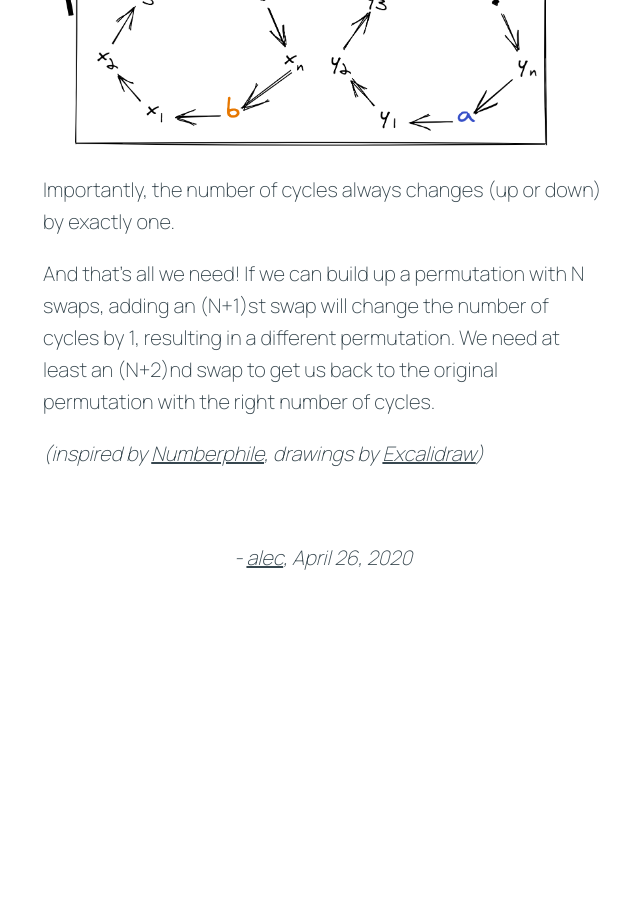
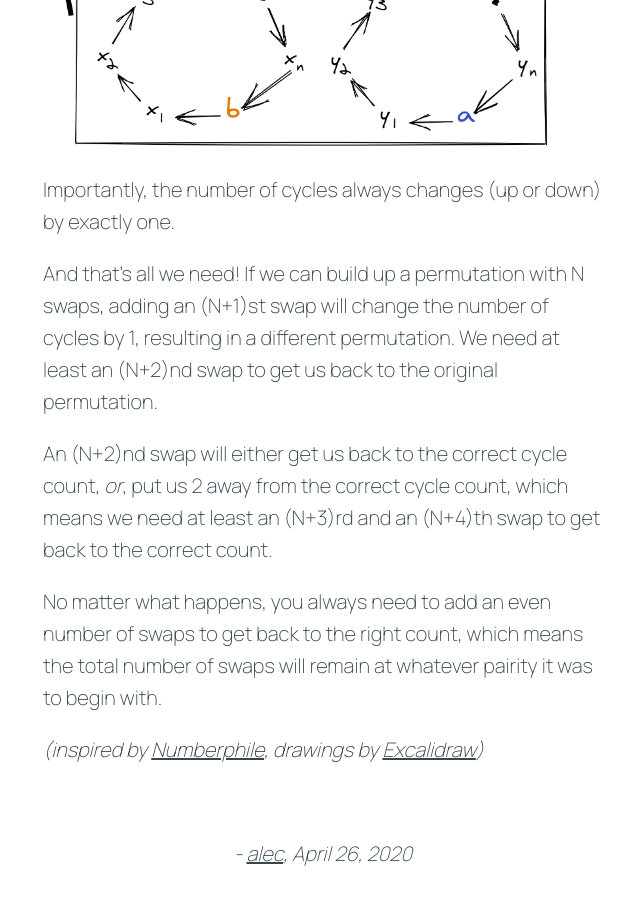
Before and after one commit to AlecBenzer/alecbenzer.github.com, a Jekyll site: the page built from _posts/2020-04-26-permutation-parity.md, in a window 1280 px wide and 900 px high, scrolled down 3097 px. Shown: the whole window, without its empty margins (317-957 px from the left). Built offline with Jekyll 4.4.1, drawn with Linux system fonts in a browser that asks for light colours; nearby versions of some CDN libraries; before the commit the page ends 3711 px from its top, so only the background shows below that.

Commit message:
Explain permutation a bit more

```diff
--- a/_posts/2020-04-26-permutation-parity.md
+++ b/_posts/2020-04-26-permutation-parity.md
@@ -60,6 +60,14 @@ Importantly, the number of cycles always changes (up or down) by exactly one.
 And that's all we need! If we can build up a permutation with N swaps, adding
 an (N+1)st swap will change the number of cycles by 1, resulting in a
 different permutation. We need at least an (N+2)nd swap to get us back to the
-original permutation with the right number of cycles.
+original permutation.
+
+An (N+2)nd swap will either get us back to the correct cycle count, _or_, put
+us 2 away from the correct cycle count, which means we need at least an
+(N+3)rd and an (N+4)th swap to get back to the correct count.
+
+No matter what happens, you always need to add an even number of swaps to get
+back to the right count, which means the total number of swaps will remain at
+whatever pairity it was to begin with.
 
 _(inspired by [Numberphile](https://youtu.be/YI1WqYKHi78), drawings by [Excalidraw](https://excalidraw.com/))_
```
